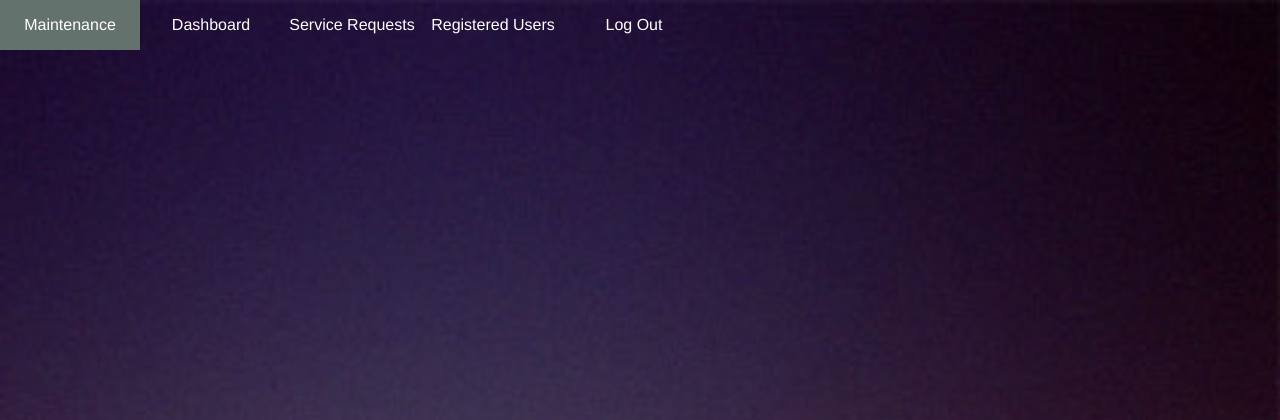
After one commit to kiburualex/maintenance-tracker, a Python web app: template ui/templates/admin/dashboard.html in a window 1280 px wide. The commit adds this page. Shown: the top 420 px of the page. Run offline with Jinja, Linux system fonts and the light colour scheme; the template is opened without the code that fills it, so the values that code supplies are empty.

Commit message:
[feature #157738384] Add Navigation Menu

```diff
--- a/ui/assets/css/styles.css
+++ b/ui/assets/css/styles.css
@@ -359,3 +359,14 @@
 #status-resolved {
     color: #19c5b7;
 }
+
+.admin-container {
+    padding: 20vh 10px 5vh 10px;
+    text-align: center;
+
+}
+
+.admin-item {
+    background-color: bisque;
+    background-size: cover;
+}
--- /dev/null
+++ b/ui/templates/admin/dashboard.html
@@ -0,0 +1,32 @@
+<!Doctype html>
+<html>
+    <head>
+        <meta name="viewport" content="width=device-width, initial-scale=1.0">
+        <title>Maintenance Tracker App</title>
+        <link rel="stylesheet" href="../../assets/css/styles.css">
+
+    </head>
+    <body>
+        <div class="nav"> <!-- Navigation Menu Starts -->
+            <label for="show-menu" class="show-menu">Show Menu</label>
+            <input type="checkbox" id="show-menu" role="button">
+
+            <ul id="menu">
+
+               <li id="logo"><a href="#">Maintenance</a></li>
+
+               <li><a href="dashboard.html">Dashboard</a></li>
+               <li><a href="requests.html">Service Requests </a></li>
+               <li><a href="users.html">Registered Users </a></li>
+               <li id="login"><a href="../../index.html">Log Out</a></li>
+            </ul>
+        </div> <!-- navigation menu ends -->
+
+        <!--
+            Dashboard page content start
+        -->
+
+
+
+    </body>
+</html>
```
